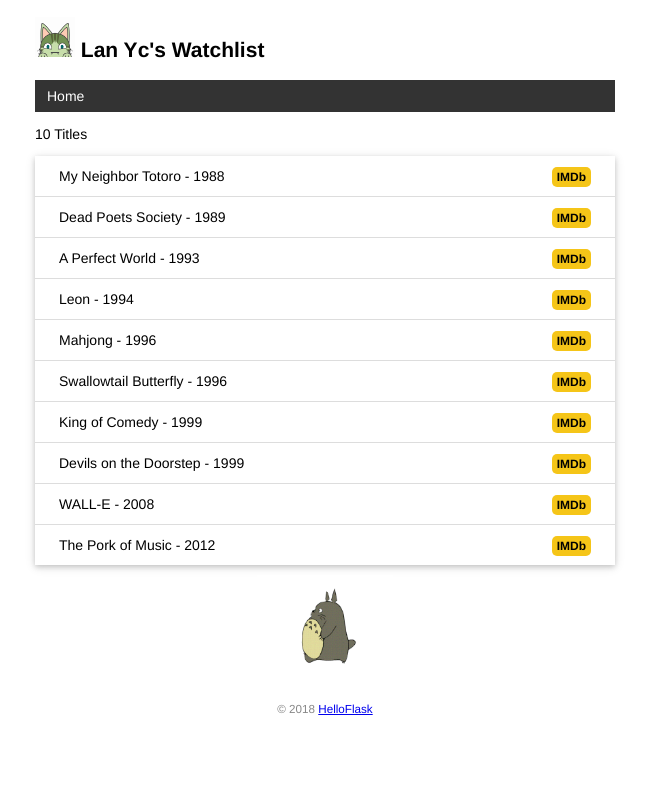
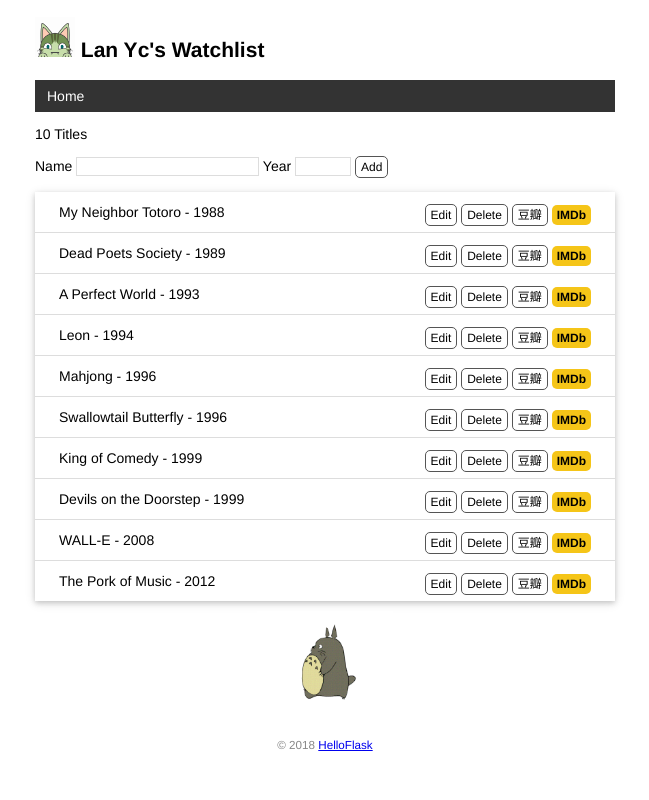
Before and after one commit to lanyecheng/watchlist, a Flask app: page / in a window 1280 px wide. Shown: the whole page, without its empty margins (315-964 px from the left). Run offline with Flask 2, Linux system fonts and the light colour scheme; data comes from the database, SQL or seed files in the repository; both versions use the stored data as it was after the commit.

Commit message:
Create, edit and delete item by form

```diff
--- a/app.py
+++ b/app.py
@@ -5,7 +5,7 @@ import os
 import sys
 
 import click
-from flask import Flask, render_template
+from flask import Flask, render_template, url_for, request, flash, redirect
 from flask_sqlalchemy import SQLAlchemy
 
 WIN = sys.platform.startswith('win')
@@ -17,6 +17,7 @@ else:
 app = Flask(__name__)
 app.config['SQLALCHEMY_DATABASE_URI'] = prefix + os.path.join(app.root_path, 'data.db')
 app.config['SQLALCHEMY_TRACK_MODIFICATIONS'] = False  # 关闭对模型修改的监控
+app.config['SECRET_KEY'] = 'dev'
 db = SQLAlchemy(app)  # 初始化扩展，传入程序实例
 
 
@@ -71,10 +72,55 @@ class Movie(db.Model):
     year = db.Column(db.String(4))  # 电影年份
 
 
-@app.route('/')
+@app.route('/', methods=['GET', 'POST'])
 def index():
+    if request.method == 'POST':
+        # 获取表单数据
+        title = request.form.get('title')
+        year = request.form.get('year')
+        if not title or not year or len(year) != 4 or len(title) > 60:
+            # 提示错误信息
+            flash('无效输入')
+            # 重定向回主页
+            return redirect(url_for('index'))
+        # 保存表单数据到数据库
+        movie = Movie(title=title, year=year)
+        db.session.add(movie)
+        db.session.commit()
+        flash('创建成功')
+        return redirect(url_for('index'))
     movies = Movie.query.all()
     return render_template('index.html', movies=movies)
+
+
+@app.route('/movie/edit/<int:movie_id>', methods=['GET', 'POST'])
+def edit(movie_id):
+    # 点击 Edit → 跳转 edit.html 页面，通过 edit 函数获取当前相关数据记录，并展示
+    # 使用 get_or_404() 方法，返回主键的记录，如果没有找到，则返回404错误相应
+    movie = Movie.query.get_or_404(movie_id)
+
+    if request.method == 'POST':
+        title = request.form['title']
+        year = request.form['year']
+        if not title or not year or len(year) != 4 or len(title) > 60:
+            flash('无效输入')
+            # 重定向回对应的编辑页面
+            return redirect(url_for('edit', movie_id=movie_id))
+        movie.title = title
+        movie.year = year
+        db.session.commit()
+        flash('更新成功')
+        return redirect(url_for('index'))
+    return render_template('edit.html', movie=movie)
+
+
+@app.route('/movie/delete/<int:movie_id>', methods=['GET', 'POST'])
+def delete(movie_id):
+    movie = Movie.query.get_or_404(movie_id)
+    db.session.delete(movie)
+    db.session.commit()
+    flash('删除成功')
+    return redirect(url_for('index'))
 
 
 @app.errorhandler(404)
--- a/static/style.css
+++ b/static/style.css
@@ -83,3 +83,48 @@ nav li a:hover {
     border-radius: 5px;
     padding: 3px 5px;
 }
+
+input[type=submit] {
+    font-family: inherit;
+}
+
+input[type=text] {
+    border: 1px solid #ddd;
+}
+
+input[name=year] {
+    width: 50px;
+}
+
+.btn {
+    font-size: 12px;
+    padding: 3px 5px;
+    text-decoration: none;
+    cursor: pointer;
+    background-color: white;
+    color: black;
+    border: 1px solid #555555;
+    border-radius: 5px;
+}
+
+.btn:hover {
+    text-decoration: none;
+    background-color: black;
+    color: white;
+    border: 1px solid black;
+}
+
+.alert {
+    position: relative;
+    padding: 7px;
+    margin: 7px 0;
+    border: 1px solid transparent;
+    color: #004085;
+    background-color: #cce5ff;
+    border-color: #b8daff;
+    border-radius: 5px;
+}
+
+.inline-form {
+    display: inline;
+}
--- a/templates/base.html
+++ b/templates/base.html
@@ -10,6 +10,9 @@
     {% endblock %}
 </head>
 <body>
+    {% for message in get_flashed_messages() %}
+    <div class="alert">{{ message }}</div>
+    {% endfor %}
     <h2>
         <img alt="Avatar" class="avatar" src="{{ url_for('static', filename='images/avatar.png') }}">
         {{ user.name }}'s Watchlist
--- a/templates/index.html
+++ b/templates/index.html
@@ -2,10 +2,20 @@
 
 {% block content %}
     <p>{{ movies|length }} Titles</p>
+    <form method="post">
+    Name <input type="text" name="title" autocomplete="off" required>
+    Year <input type="text" name="year" autocomplete="off" required>
+    <input class="btn" type="submit" name="submit" value="Add">
+    </form>
     <ul class="movie-list">
         {% for movie in movies %}
             <li>{{ movie.title }} - {{ movie.year }}
                 <span class="float-right">
+                    <a class="btn" href="{{ url_for('edit', movie_id=movie.id) }}">Edit</a>
+                    <form class="inline-form" method="post" action="{{ url_for('delete', movie_id=movie.id) }}">
+                        <input class="btn" type="submit" name="delete" value="Delete" onclick="return confirm('Are you sure?')">
+                    </form>
+                    <a class="btn" href="https://movie.douban.com/subject_search?search_text={{ movie.title }}" target="_blank" title="Find this movie on 豆瓣">豆瓣</a>
                     <a class="imdb" href="https://www.imdb.com/find?q={{ movie.title }}" target="_blank" title="Find this movie on IMDb">IMDb</a>
                 </span>
             </li>
```
Also changed, not shown: templates/edit.html (added, +10 -0 lines), data.db.
